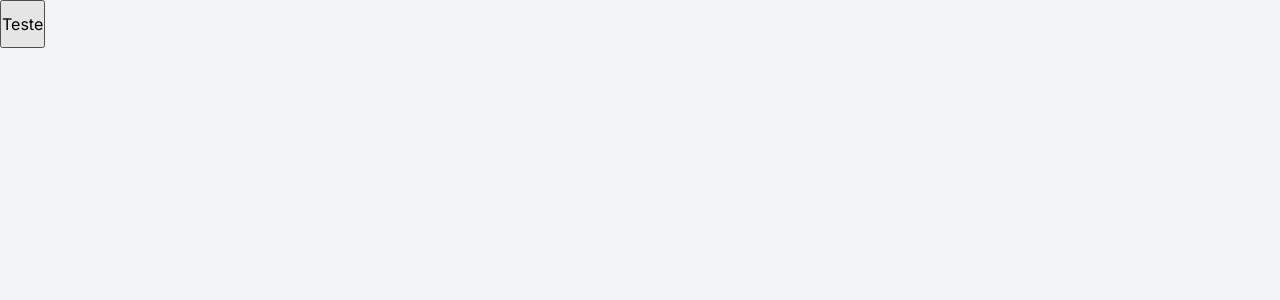
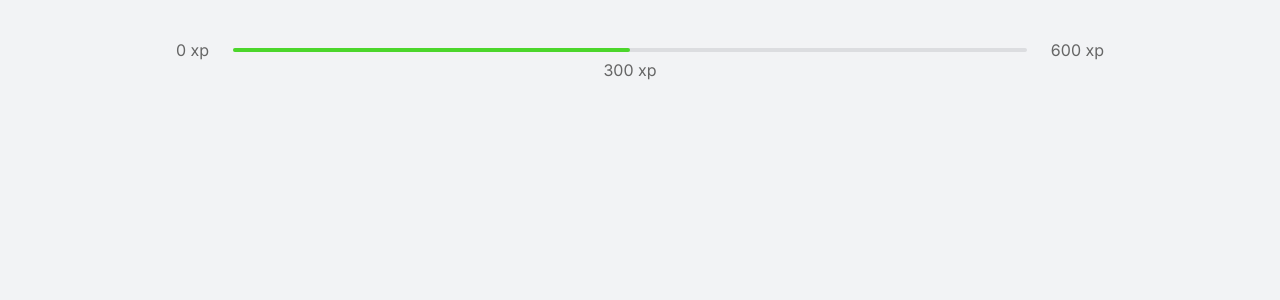
Before and after one commit to DiogoM14/move.it, a React (Create React App) app in the folder front-end/: page / in a window 1280 px wide. Shown: the top 300 px of the page. Built offline with nearby package versions, Linux system fonts and the light colour scheme.

Commit message:
Experience bar component

```diff
--- a/front-end/src/App.tsx
+++ b/front-end/src/App.tsx
@@ -1,9 +1,11 @@
+import { ExperienceBar } from './components/ExperienceBar';
+
 import './styles/global.css';
 
 function App() {
   return (
-    <div>
-      <button style={{ height: '3rem' }}>Teste</button>
+    <div className="container">
+      <ExperienceBar />
     </div>
   );
 }
--- /dev/null
+++ b/front-end/src/components/ExperienceBar.tsx
@@ -0,0 +1,13 @@
+export function ExperienceBar() {
+  return (
+    <header className="experience__bar">
+      <span>0 xp</span>
+      <div>
+        <div style={{ width: '50%' }} />
+
+        <span className="current__experience"  style={{ left: '50%' }}>300 xp</span>
+      </div>
+      <span>600 xp</span>
+    </header>
+  )
+}
--- a/front-end/src/styles/global.css
+++ b/front-end/src/styles/global.css
@@ -46,3 +46,43 @@ a {
   color: inherit;
   text-decoration: none;
 }
+
+.container {
+  height: 100vh;
+  max-width: 992px;
+  margin: 0 auto;
+  padding: 2.5rem 2rem;
+
+  display: flex;
+  flex-direction: column;
+}
+
+.experience__bar {
+  display: flex;
+  align-items: center;
+}
+
+.experience__bar span {
+  font-size: 1rem;
+}
+
+.experience__bar > div {
+  flex: 1;
+  height: 4px;
+  border-radius: 4px;
+  background-color: var(--gray-line);
+  margin: 0 1.5rem;
+  position: relative;
+}
+
+.experience__bar > div > div {
+  height: 4px;
+  border-radius: 4px;
+  background-color: var(--green);
+}
+
+span.current__experience {
+  position: absolute;
+  top: 12px;
+  transform: translateX(-50%);
+}
```
